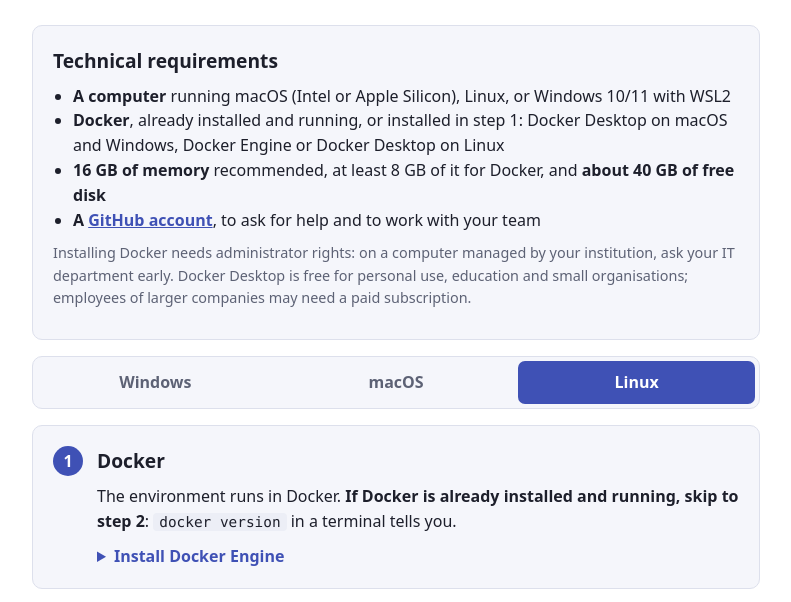
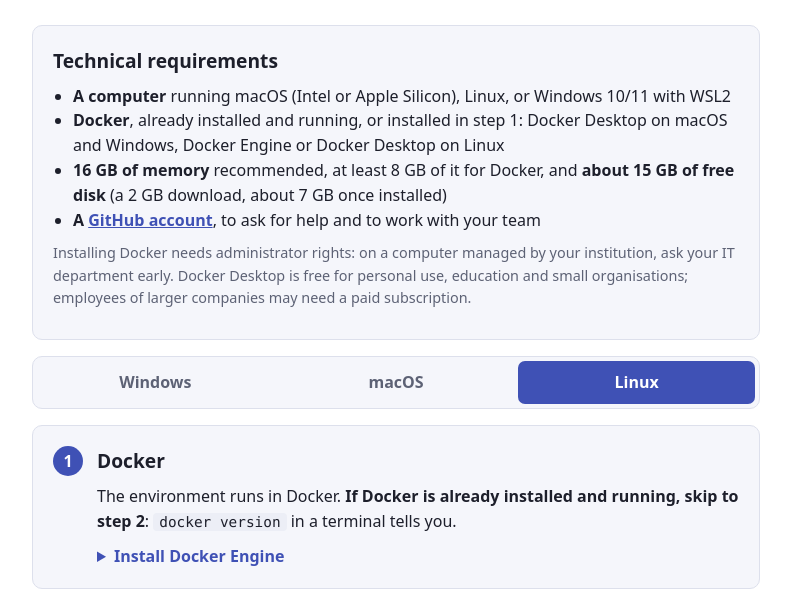
Before and after one commit to mcencini/mritogetherthon, a plain HTML site: page web/index.html in a window 1280 px wide. Shown: the part 150-752 px from the top of the page, without its empty margins (244-1035 px from the left). Drawn offline with Linux system fonts and the light colour scheme; no server answers.

Commit message:
Fix what the dry run found: the fork command, the offline message, the disk figure
gh repo fork rejects --remote with a repository argument in newer versions, and
its error was hidden; show it, and have the test double refuse the flag. Offline,
the sync prints its own message alone. The material clone leaves out the
repository's own top-level files. The environment needs about 15 GB of disk, not
40: 2 GB to download, 7 GB installed.

Co-Authored-By: Claude Sonnet 5.5 <noreply@anthropic.com>

```diff
--- a/web/index.html
+++ b/web/index.html
@@ -141,7 +141,7 @@ details > :first-child ~ * { margin-top: 10px; }
     <ul>
       <li><strong>A computer</strong> running macOS (Intel or Apple Silicon), Linux, or Windows 10/11 with WSL2</li>
       <li><strong>Docker</strong>, already installed and running, or installed in step 1: Docker Desktop on macOS and Windows, Docker Engine or Docker Desktop on Linux</li>
-      <li><strong>16 GB of memory</strong> recommended, at least 8 GB of it for Docker, and <strong>about 40 GB of free disk</strong></li>
+      <li><strong>16 GB of memory</strong> recommended, at least 8 GB of it for Docker, and <strong>about 15 GB of free disk</strong> (a 2 GB download, about 7 GB once installed)</li>
       <li><strong>A <a href="https://github.com/signup">GitHub account</a></strong>, to ask for help and to work with your team</li>
     </ul>
     <p class="small">Installing Docker needs administrator rights: on a computer managed by your
```
Also changed, not shown: 4 other files.
